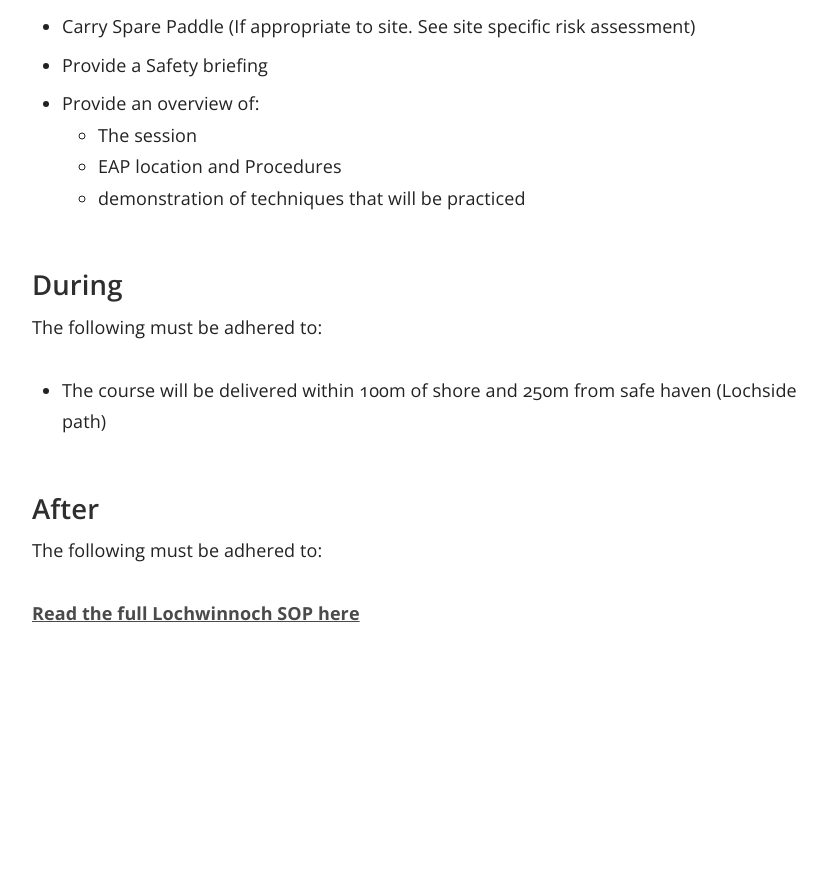
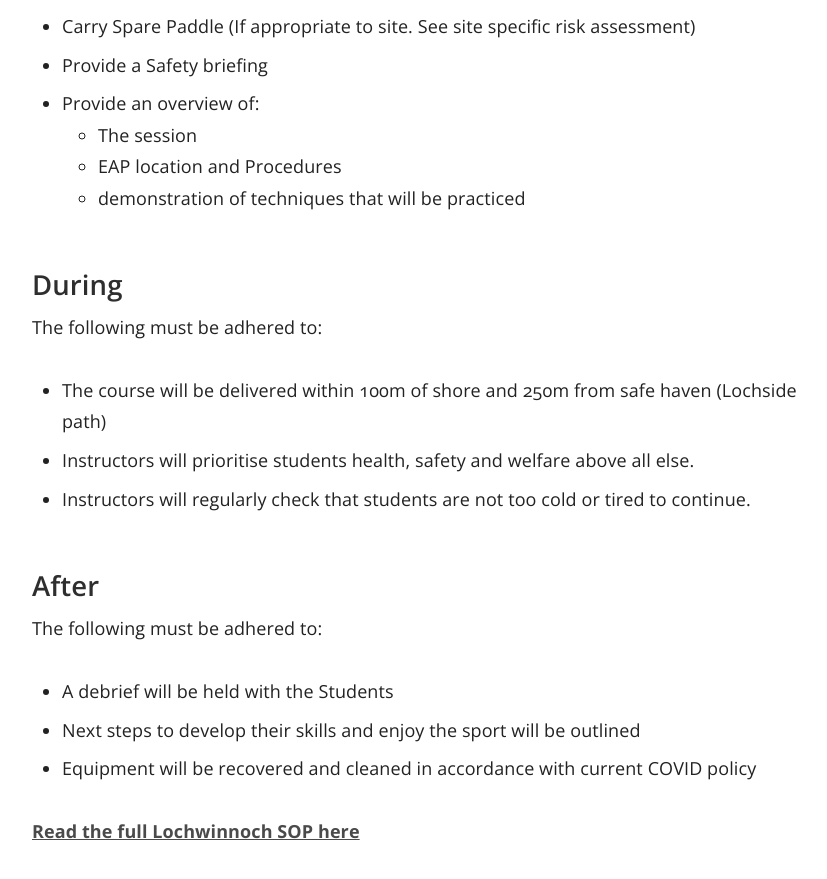
Before and after one commit to numbat70/clyde, a Jekyll site: the page built from _docs/Content/06-SUP_SOP_Courses.md, in a window 1280 px wide and 900 px high, scrolled down 1624 px. Shown: the top 879 px of the window, without its empty margins (358-1185 px from the left). Built offline with Jekyll 4.4.1, drawn with Linux system fonts in a browser that asks for light colours; before the commit the page ends 2306 px from its top, so only the background shows below that.

Commit message:
Update 06-SUP_SOP_Courses.md
mk

```diff
--- a/_docs/Content/06-SUP_SOP_Courses.md
+++ b/_docs/Content/06-SUP_SOP_Courses.md
@@ -52,10 +52,16 @@ Instructors will
 ## During
 The following must be adhered to:
 - The course will be delivered within 100m of shore and 250m from safe haven (Lochside path)
+- Instructors will prioritise students health, safety and welfare above all else.
+- Instructors will regularly check that students are not too cold or tired to continue.
 
 
 ## After
 The following must be adhered to:
+- A debrief will be held with the Students
+- Next steps to develop their skills and enjoy the sport will be outlined
+- Equipment will be recovered and cleaned in accordance with current COVID policy
+
 
 
 
```
